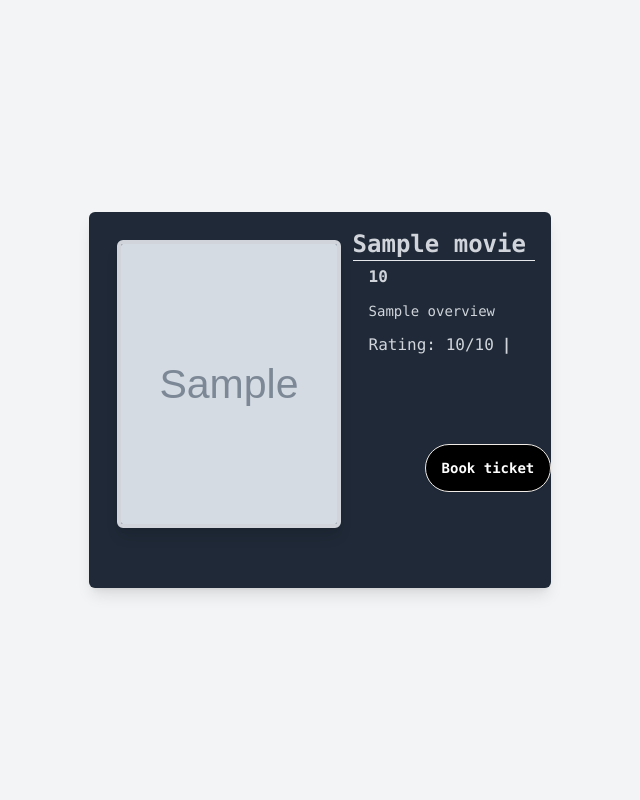
After one commit to rish-kun/cinemacloud, a Django app: template templates/main/movie.html in a window 1280 px wide. The commit adds this page. Shown: the whole page, without its empty margins (320-960 px from the left). Run offline with Django 5.2, Linux system fonts and the light colour scheme; the template is opened without the code that fills it: most values are stand-ins (such as "Sample title", 1, 10 or a date in 2020); grey boxes marked "Sample" are stand-in pictures; parts of the project's set-up code (start-up, migrations or seed data) failed here and were passed over; some libraries are stand-ins or nearby versions; some web fonts are replaced.

Commit message:
added movie page

```diff
--- /dev/null
+++ b/templates/main/movie.html
@@ -0,0 +1,61 @@
+{% extends "base.html" %}
+{% block title %}{{ movie.title }}{% endblock %}
+{% block body %}
+    <div class="min-h-screen grid place-items-center font-mono ">
+
+      <div class=" rounded-md bg-gray-800 shadow-lg">
+        <div class="md:flex px-4 leading-none max-w-4xl">
+          <div class="flex-none">
+           <img
+            src="{{movie.poster_path}}"
+            alt="pic"
+            class="h-72 w-56 rounded-md shadow-2xl transform translate-y-4 border-4 m-3 border-gray-300 shadow-lg"
+          />
+          </div>
+
+          <div class="flex-col text-gray-300">
+
+            <p class="pt-4 text-2xl font-bold">{{movie.title}}</p>
+            <hr class="hr-text" data-content="">
+            <div class="text-md flex justify-between px-4 my-2">
+              <span class="font-bold">{{movie.duration}}</span>
+              <span class="font-bold"></span>
+            </div>
+            <p class="hidden md:block px-4 my-4 text-sm text-left">{{movie.overview}}</p>
+
+            <p class="flex text-md px-4 my-2">
+              Rating: {{movie.vote_average}}/10
+              <span class="font-bold px-2">|</span>
+
+            </p>
+
+            <div class="text-xs">
+              {% comment %} <button type="button" class="border border-gray-400 text-gray-400 rounded-md px-4 py-2 m-2 transition duration-500 ease select-none hover:bg-gray-900 focus:outline-none focus:shadow-outline">TRAILER</button>
+
+              <button type="button" class="border border-gray-400 text-gray-400 rounded-md px-4 py-2 m-2 transition duration-500 ease select-none hover:bg-gray-900 focus:outline-none focus:shadow-outline">IMDB</button>
+
+              <button type="button" class="border border-gray-400 text-gray-400 rounded-md px-4 py-2 m-2 transition duration-500 ease select-none hover:bg-gray-900 focus:outline-none focus:shadow-outline">AMAZON</button> {% endcomment %}
+            </div>
+<!--             <p>ICON BTNS</p> -->
+
+          </div>
+        </div>
+        <div class="flex justify-between items-center px-4 mb-4 w-full">
+            <div class="flex justify-end ">
+              <a href="" class="btn text-white bg-black translate-x-80 -translate-y-20">Book ticket</a>
+          {% comment %} <i class="material-icons mr-2 text-red-600">favorite_border</i> {% endcomment %}
+          {% comment %} <i class="material-icons text-blue-600">remove_red_eye</i> {% endcomment %}
+          {% comment %} </div>
+          <div class="flex">
+            <i class="material-icons ml-2 text-yellow-600">sentiment_very_satisfied</i>
+            <i class="material-icons ml-2 text-yellow-600">sentiment_neutral</i>
+            <i class="material-icons ml-2 text-yellow-600">sentiment_very_dissatisfied</i>
+             <i class="material-icons ml-2 text-yellow-600">star_outline</i>
+            <i class="material-icons ml-2 text-yellow-600">star_half</i>
+            <i class="material-icons ml-2 text-yellow-600">star</i>
+
+          </div> {% endcomment %}
+        </div>
+      </div>
+    </div>
+{% endblock body %}
```
Also changed, not shown: main/api.py (+94 -2 lines), main/models.py (+29 -0 lines), main/utils.py (added, +7 -0 lines), main/views.py (+17 -6 lines), templates/main/index.html (+37 -17 lines), main/migrations/0003_log_transaction_ticket.py (added).
